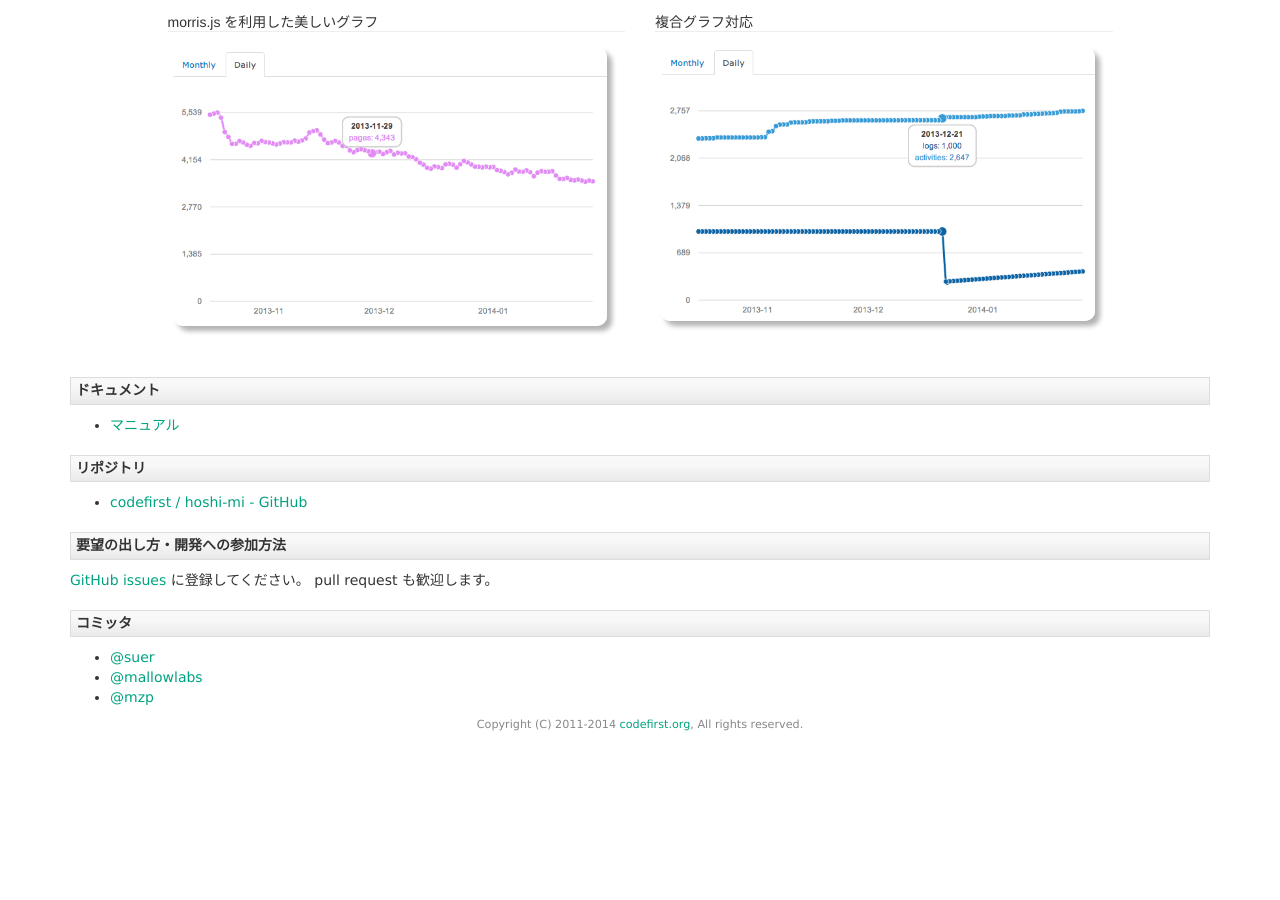
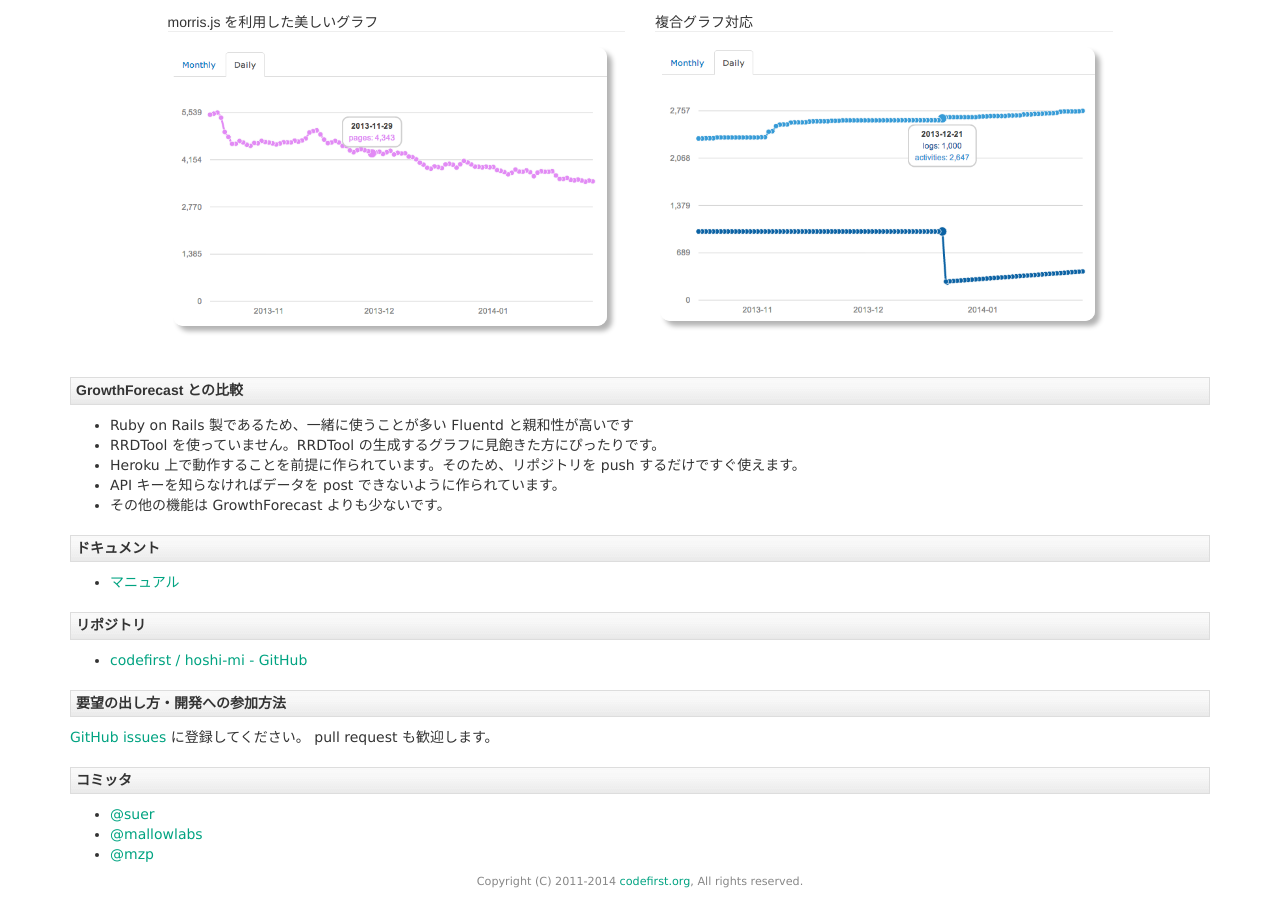
Before and after one commit to codefirst/codefirst.github.io, a Jekyll site: the page built from hoshi-mi/index.md, in a window 1280 px wide and 900 px high, scrolled down 1082 px. Built offline with Jekyll 4.4.1, drawn with Linux system fonts in a browser that asks for light colours; nearby versions of some CDN libraries; comment, search, counter and statistics services are not loaded; before the commit the page ends 1825 px from its top, so only the background shows below that.

Commit message:
Added: comparision to GrowthForecast

```diff
--- a/hoshi-mi/index.md
+++ b/hoshi-mi/index.md
@@ -26,6 +26,14 @@ features:
 keywords: ["Ruby", "Heroku", "データビジュアライゼーション", "WebAPI"]
 ---
 
+### GrowthForecast との比較
+
+* Ruby on Rails 製であるため、一緒に使うことが多い Fluentd と親和性が高いです
+* RRDTool を使っていません。RRDTool の生成するグラフに見飽きた方にぴったりです。
+* Heroku 上で動作することを前提に作られています。そのため、リポジトリを push するだけですぐ使えます。
+* API キーを知らなければデータを post できないように作られています。
+* その他の機能は GrowthForecast よりも少ないです。
+
 ### ドキュメント
 
  * [マニュアル](https://readthedocs.org/docs/hoshi-mi/en/latest/)
```
